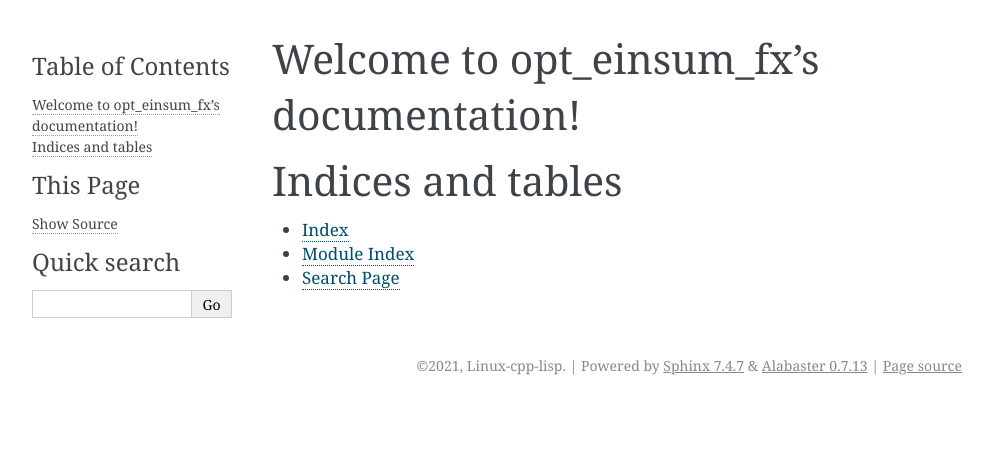
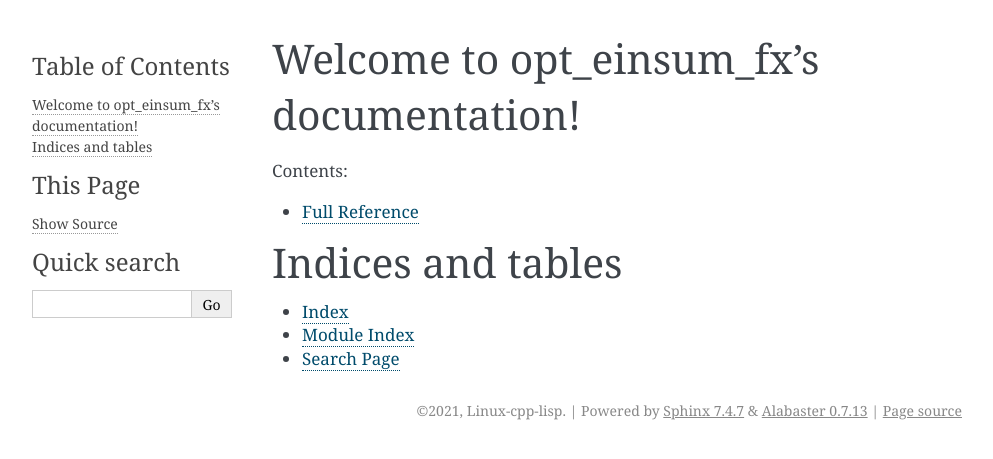
Before and after one commit to Linux-cpp-lisp/opt_einsum_fx, a Sphinx documentation site: the page built from docs/index.rst, in a window 1280 px wide. Shown: the top 459 px of the page, without its empty margins (148-1141 px from the left). Built offline with Sphinx 7.4.7, drawn with Linux system fonts in a browser that asks for light colours.

```diff
--- /dev/null
+++ b/docs/api.rst
@@ -0,0 +1,6 @@
+Full Reference
+==============
+
+.. automodule:: opt_einsum_fx
+    :members:
+    :imported-members:
--- a/docs/conf.py
+++ b/docs/conf.py
@@ -17,9 +17,9 @@
 
 # -- Project information -----------------------------------------------------
 
-project = 'opt_einsum_fx'
-copyright = '2021, Linux-cpp-lisp'
-author = 'Linux-cpp-lisp'
+project = "opt_einsum_fx"
+copyright = "2021, Linux-cpp-lisp"
+author = "Linux-cpp-lisp"
 
 
 # -- General configuration ---------------------------------------------------
@@ -27,16 +27,15 @@ author = 'Linux-cpp-lisp'
 # Add any Sphinx extension module names here, as strings. They can be
 # extensions coming with Sphinx (named 'sphinx.ext.*') or your custom
 # ones.
-extensions = [
-]
+extensions = ["sphinx.ext.autodoc", "sphinx.ext.napoleon"]
 
 # Add any paths that contain templates here, relative to this directory.
-templates_path = ['_templates']
+templates_path = ["_templates"]
 
 # List of patterns, relative to source directory, that match files and
 # directories to ignore when looking for source files.
 # This pattern also affects html_static_path and html_extra_path.
-exclude_patterns = ['_build', 'Thumbs.db', '.DS_Store']
+exclude_patterns = ["_build", "Thumbs.db", ".DS_Store"]
 
 
 # -- Options for HTML output -------------------------------------------------
@@ -44,9 +43,9 @@ exclude_patterns = ['_build', 'Thumbs.db', '.DS_Store']
 # The theme to use for HTML and HTML Help pages.  See the documentation for
 # a list of builtin themes.
 #
-html_theme = 'alabaster'
+html_theme = "alabaster"
 
 # Add any paths that contain custom static files (such as style sheets) here,
 # relative to this directory. They are copied after the builtin static files,
 # so a file named "default.css" will overwrite the builtin "default.css".
-html_static_path = ['_static']
+html_static_path = ["_static"]
--- a/docs/index.rst
+++ b/docs/index.rst
@@ -10,6 +10,8 @@ Welcome to opt_einsum_fx's documentation!
    :maxdepth: 2
    :caption: Contents:
 
+   api.rst
+
 
 
 Indices and tables
```
